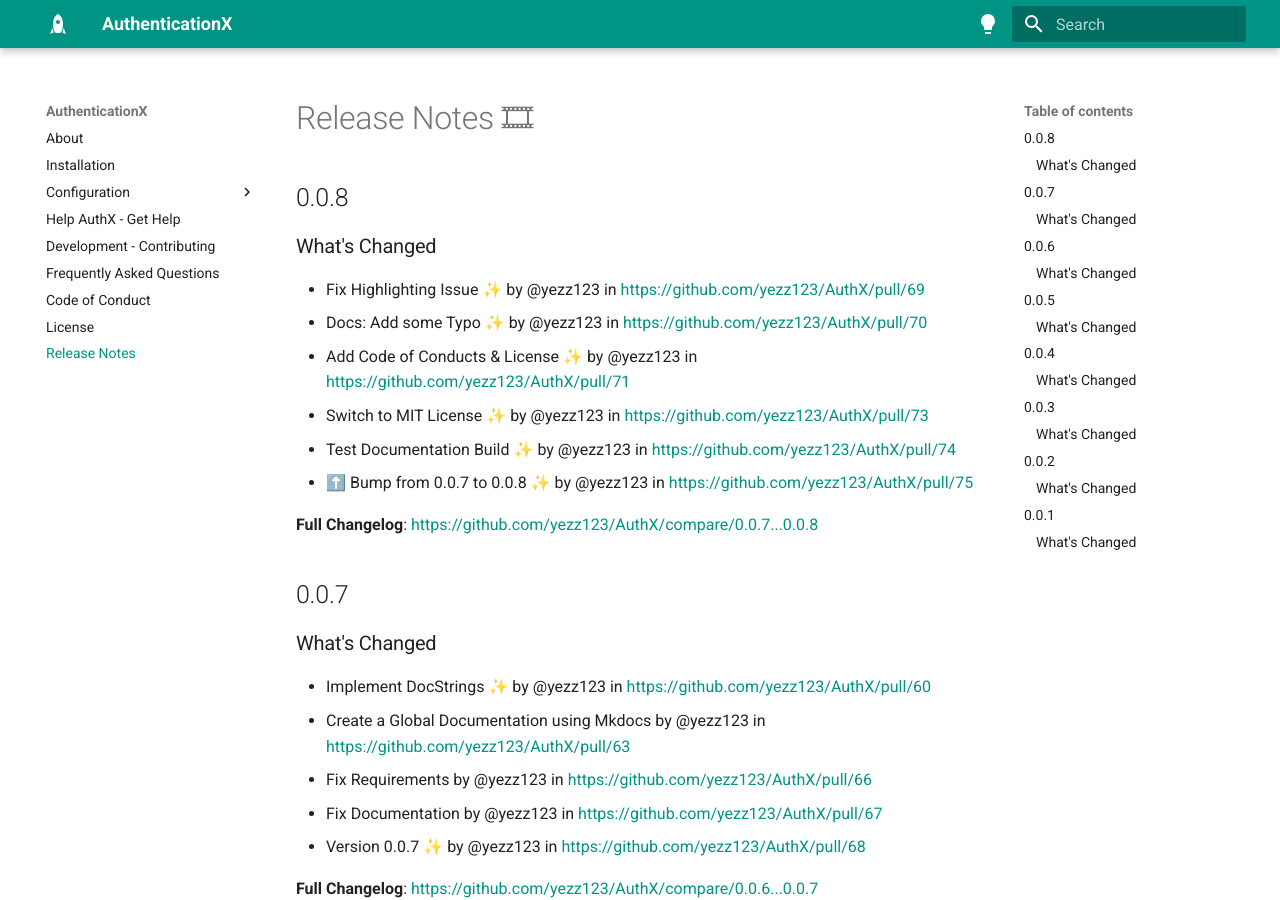
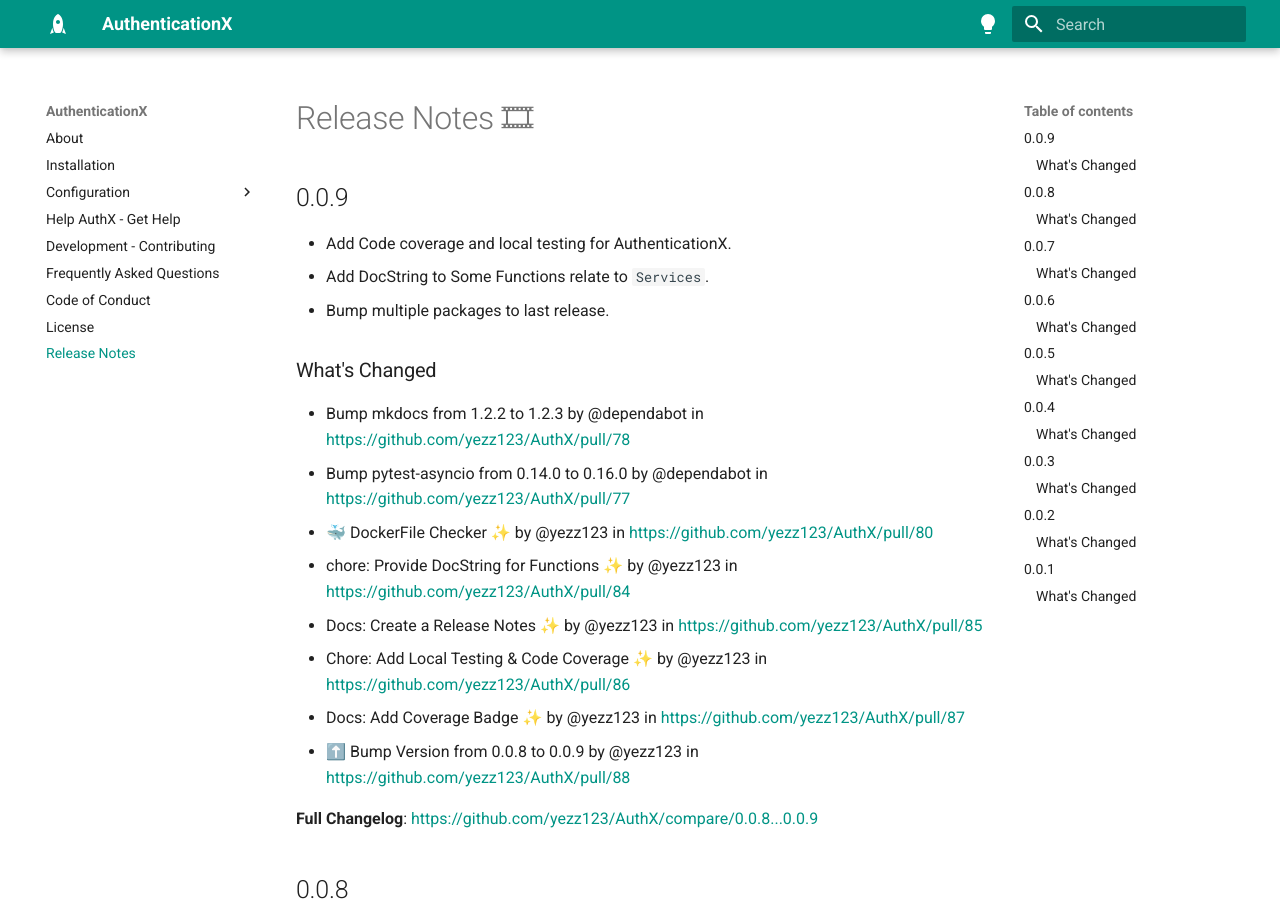
Before and after one commit to yezz123/authx, an MkDocs documentation site: the page built from docs/release.md, in a window 1280 px wide and 900 px high. Built offline with MkDocs 1.6.1 and Material for MkDocs 9.7.7, drawn with Linux system fonts in a browser that asks for light colours.

Commit message:
📝 Update release notes

```diff
--- a/docs/release.md
+++ b/docs/release.md
@@ -1,15 +1,34 @@
 # Release Notes 🎞
+
+## 0.0.9
+
+- Add Code coverage and local testing for AuthenticationX.
+- Add DocString to Some Functions relate to `Services`.
+- Bump multiple packages to last release.
+
+### What's Changed
+
+- Bump mkdocs from 1.2.2 to 1.2.3 by @dependabot in <https://github.com/yezz123/AuthX/pull/78>
+- Bump pytest-asyncio from 0.14.0 to 0.16.0 by @dependabot in <https://github.com/yezz123/AuthX/pull/77>
+- 🐳 DockerFile Checker ✨ by @yezz123 in <https://github.com/yezz123/AuthX/pull/80>
+- chore: Provide DocString for Functions ✨ by @yezz123 in <https://github.com/yezz123/AuthX/pull/84>
+- Docs: Create a Release Notes ✨ by @yezz123 in <https://github.com/yezz123/AuthX/pull/85>
+- Chore: Add Local Testing & Code Coverage ✨ by @yezz123 in <https://github.com/yezz123/AuthX/pull/86>
+- Docs: Add Coverage Badge ✨ by @yezz123 in <https://github.com/yezz123/AuthX/pull/87>
+- ⬆️ Bump Version from 0.0.8 to 0.0.9 by @yezz123 in <https://github.com/yezz123/AuthX/pull/88>
+
+**Full Changelog**: <https://github.com/yezz123/AuthX/compare/0.0.8...0.0.9>
 
 ## 0.0.8
 
 ### What's Changed
 
-* Fix Highlighting Issue ✨ by @yezz123 in <https://github.com/yezz123/AuthX/pull/69>
-* Docs: Add some Typo ✨ by @yezz123 in <https://github.com/yezz123/AuthX/pull/70>
-* Add Code of Conducts & License ✨ by @yezz123 in <https://github.com/yezz123/AuthX/pull/71>
-* Switch to MIT License ✨ by @yezz123 in <https://github.com/yezz123/AuthX/pull/73>
-* Test Documentation Build ✨ by @yezz123 in <https://github.com/yezz123/AuthX/pull/74>
-* ⬆️ Bump from 0.0.7 to 0.0.8 ✨ by @yezz123 in <https://github.com/yezz123/AuthX/pull/75>
+- Fix Highlighting Issue ✨ by @yezz123 in <https://github.com/yezz123/AuthX/pull/69>
+- Docs: Add some Typo ✨ by @yezz123 in <https://github.com/yezz123/AuthX/pull/70>
+- Add Code of Conducts & License ✨ by @yezz123 in <https://github.com/yezz123/AuthX/pull/71>
+- Switch to MIT License ✨ by @yezz123 in <https://github.com/yezz123/AuthX/pull/73>
+- Test Documentation Build ✨ by @yezz123 in <https://github.com/yezz123/AuthX/pull/74>
+- ⬆️ Bump from 0.0.7 to 0.0.8 ✨ by @yezz123 in <https://github.com/yezz123/AuthX/pull/75>
 
 **Full Changelog**: <https://github.com/yezz123/AuthX/compare/0.0.7...0.0.8>
 
@@ -17,11 +36,11 @@
 
 ### What's Changed
 
-* Implement DocStrings ✨ by @yezz123 in <https://github.com/yezz123/AuthX/pull/60>
-* Create a Global Documentation using Mkdocs by @yezz123 in <https://github.com/yezz123/AuthX/pull/63>
-* Fix Requirements by @yezz123 in <https://github.com/yezz123/AuthX/pull/66>
-* Fix Documentation by @yezz123 in <https://github.com/yezz123/AuthX/pull/67>
-* Version 0.0.7 ✨ by @yezz123 in <https://github.com/yezz123/AuthX/pull/68>
+- Implement DocStrings ✨ by @yezz123 in <https://github.com/yezz123/AuthX/pull/60>
+- Create a Global Documentation using Mkdocs by @yezz123 in <https://github.com/yezz123/AuthX/pull/63>
+- Fix Requirements by @yezz123 in <https://github.com/yezz123/AuthX/pull/66>
+- Fix Documentation by @yezz123 in <https://github.com/yezz123/AuthX/pull/67>
+- Version 0.0.7 ✨ by @yezz123 in <https://github.com/yezz123/AuthX/pull/68>
 
 **Full Changelog**: <https://github.com/yezz123/AuthX/compare/0.0.6...0.0.7>
 
@@ -29,9 +48,9 @@
 
 ### What's Changed
 
-* Fix Environment Files by @yezz123 in <https://github.com/yezz123/AuthX/pull/54>
-* Provide More Classifiers ✨ by @yezz123 in <https://github.com/yezz123/AuthX/pull/57>
-* Setup Tests DocStrings ✨ by @yezz123 in <https://github.com/yezz123/AuthX/pull/58>
+- Fix Environment Files by @yezz123 in <https://github.com/yezz123/AuthX/pull/54>
+- Provide More Classifiers ✨ by @yezz123 in <https://github.com/yezz123/AuthX/pull/57>
+- Setup Tests DocStrings ✨ by @yezz123 in <https://github.com/yezz123/AuthX/pull/58>
 
 **Full Changelog**: <https://github.com/yezz123/AuthX/compare/0.0.5...0.0.6>
 
@@ -39,12 +58,12 @@
 
 All this is based on This PR #45 :
 
-* here I fix issues related to documentation.
-* Generate a docstring for the main file.
+- here I fix issues related to documentation.
+- Generate a docstring for the main file.
 
 ### What's Changed
 
-* ✨: Fix Documentation issue by @yezz123 in <https://github.com/yezz123/AuthX/pull/45>
+- ✨: Fix Documentation issue by @yezz123 in <https://github.com/yezz123/AuthX/pull/45>
 
 **Full Changelog**: <https://github.com/yezz123/AuthX/compare/0.0.4...0.0.5>
 
@@ -52,29 +71,29 @@ All this is based on This PR #45 :
 
 During the work on this PR #44 :
 
-* I generate a docstring to improve the project & clear some parts of the code.
-* Add an Issue Template (Pre-public).
-* Create a simple Readme For the whole users.
-* Adding New Commands relate to the bumpversion package in the Makefile.
+- I generate a docstring to improve the project & clear some parts of the code.
+- Add an Issue Template (Pre-public).
+- Create a simple Readme For the whole users.
+- Adding New Commands relate to the bumpversion package in the Makefile.
 
 ### What's Changed
 
-* Setup docstring & Create Documentation by @yezz123 in <https://github.com/yezz123/AuthX/pull/44>
+- Setup docstring & Create Documentation by @yezz123 in <https://github.com/yezz123/AuthX/pull/44>
 
 **Full Changelog**: <https://github.com/yezz123/AuthX/compare/0.0.3...0.0.4>
 
 ## 0.0.3
 
-* Create a simple Readme.
-* Create a Build to release the package.
-* Fix Test Issues
+- Create a simple Readme.
+- Create a Build to release the package.
+- Fix Test Issues
 
 ### What's Changed
 
-* Test : All functions in the Services and Fix some issues related to Raise() by @yezz123 in <https://github.com/yezz123/AuthX/pull/23>
-* Release the first Version of AuthX ✨ by @yezz123 in <https://github.com/yezz123/AuthX/pull/28>
-* Create a Simple Readme by @yezz123 in <https://github.com/yezz123/AuthX/pull/42>
-* Create 0.0.3 version by @yezz123 in <https://github.com/yezz123/AuthX/pull/43>
+- Test : All functions in the Services and Fix some issues related to Raise() by @yezz123 in <https://github.com/yezz123/AuthX/pull/23>
+- Release the first Version of AuthX ✨ by @yezz123 in <https://github.com/yezz123/AuthX/pull/28>
+- Create a Simple Readme by @yezz123 in <https://github.com/yezz123/AuthX/pull/42>
+- Create 0.0.3 version by @yezz123 in <https://github.com/yezz123/AuthX/pull/43>
 
 **Full Changelog**: <https://github.com/yezz123/AuthX/compare/0.0.2...0.0.3>
 
```
Also changed, not shown: other parts of docs/release.md (+20 -20 lines).
